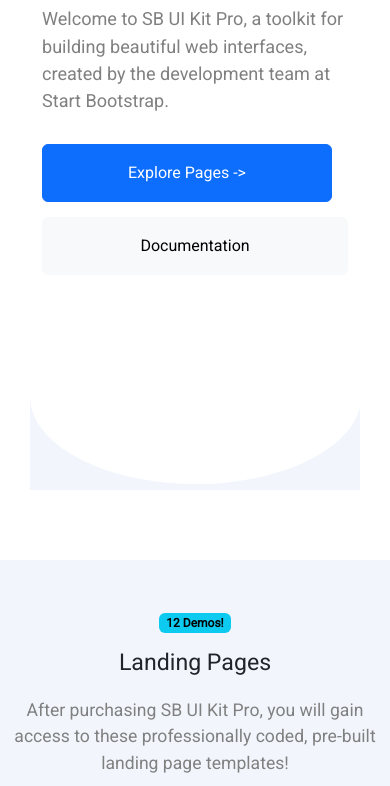
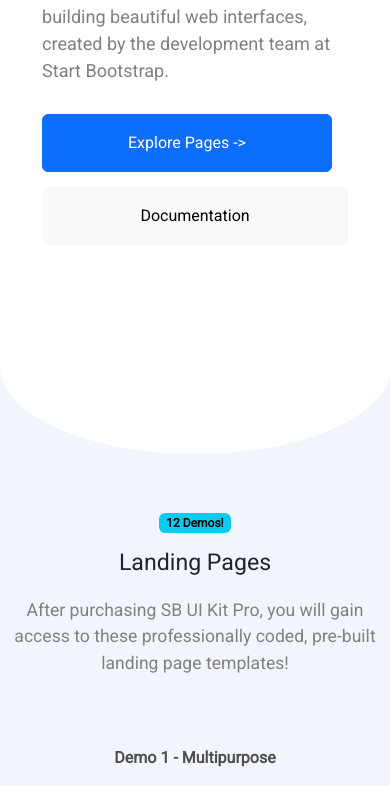
Before and after one commit to trottafede/Sprint01Ejercicio01HA-Bootcamp, a plain HTML site: page index.html in a window 390 px wide. Shown: the part 297-1083 px from the top of the page. Drawn offline with nearby package versions, Linux system fonts and the light colour scheme.

Commit message:
Wave arreglado para mobil

```diff
--- a/css/header.css
+++ b/css/header.css
@@ -85,8 +85,7 @@
 /* Extra small devices (portrait phones, less than 576px) */
 @media (max-width: 575.98px) {
   header {
-    padding: 30px;
-    margin-bottom: 40px;
+    padding: 0 30px;
   }
 
   header .separationFromSpan {
```
Also changed, not shown: index.html (+1 -16 lines).
